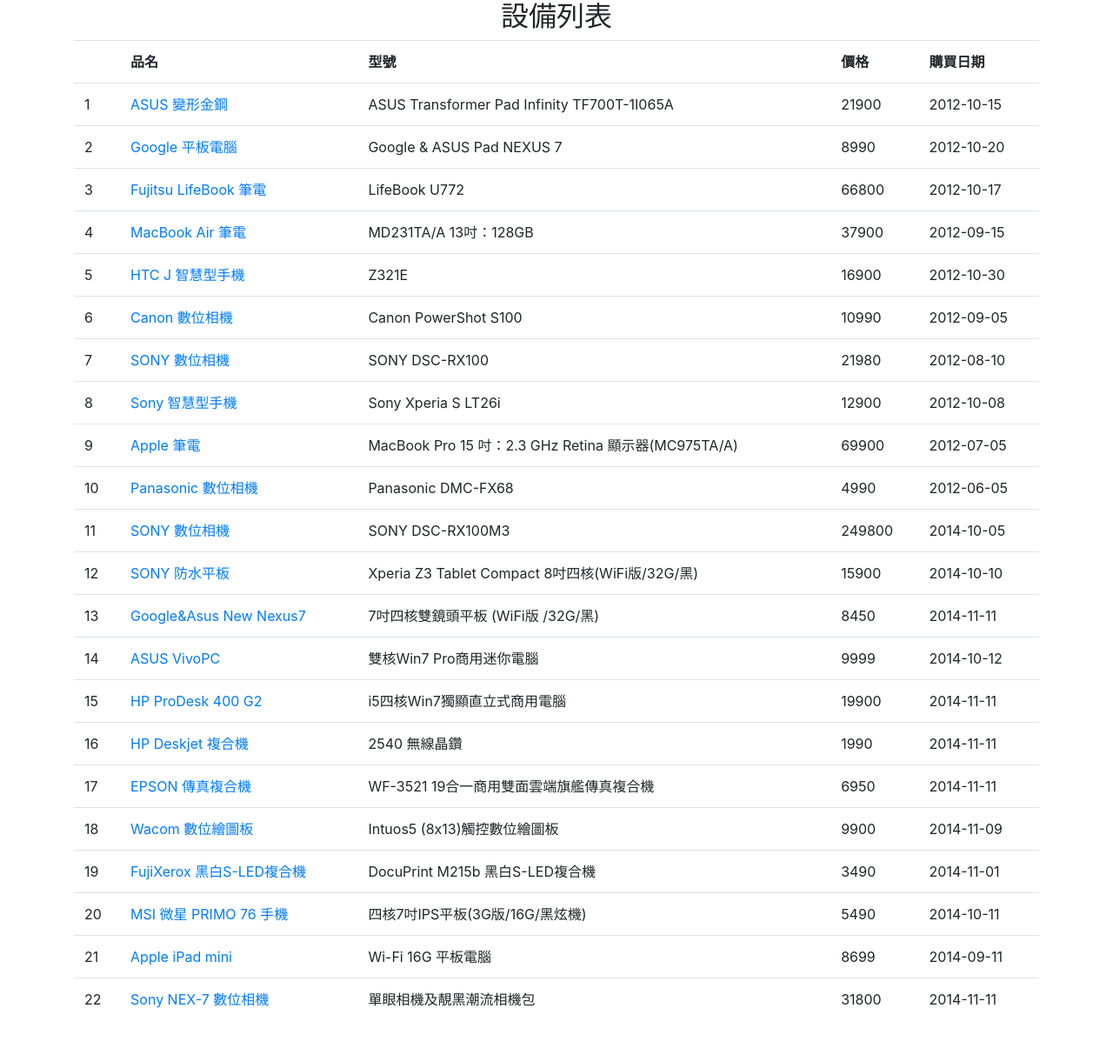
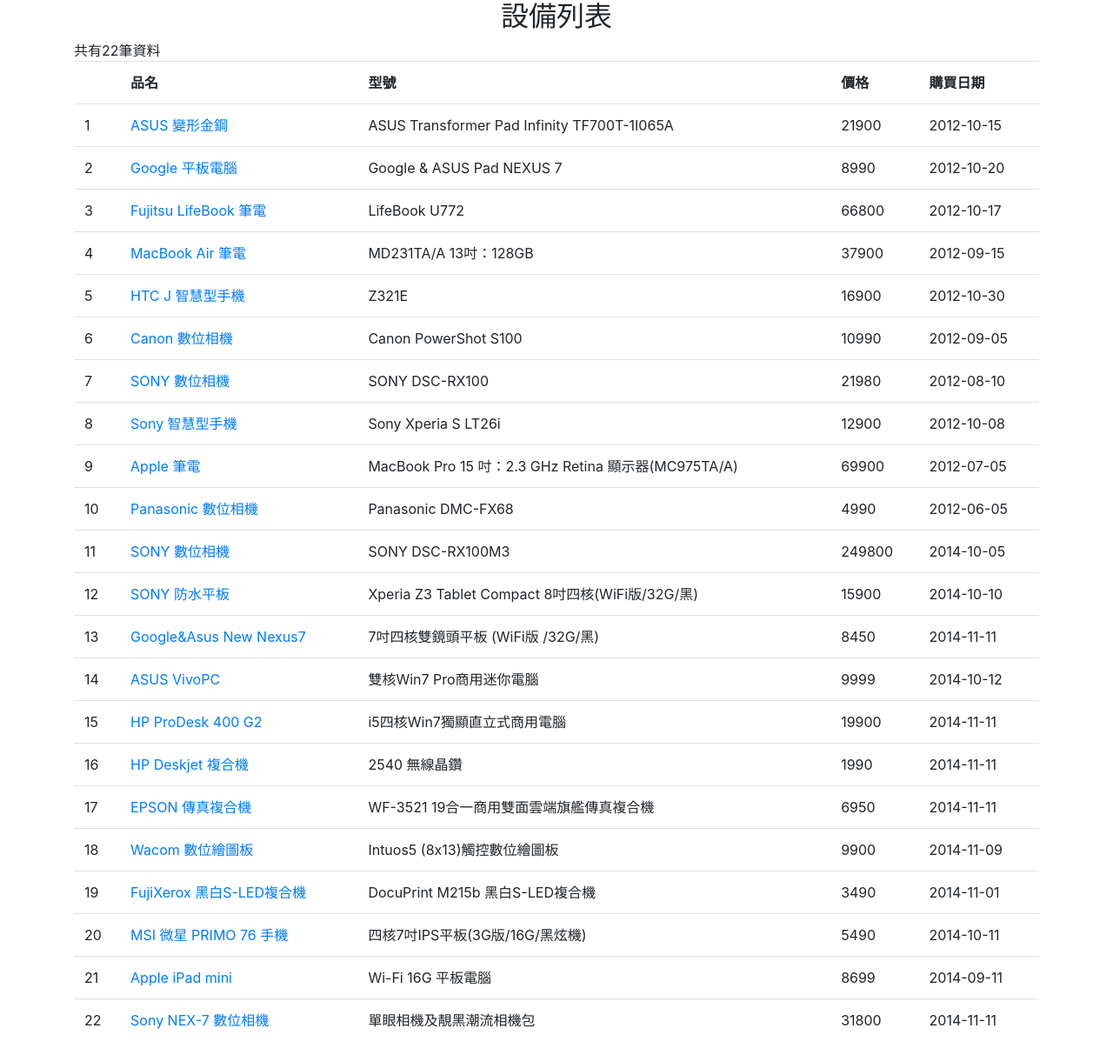
Before and after one commit to 0jane/2020_ud2web, a PHP site: page /device_list.php in a window 1280 px wide. Shown: the whole page at 87% size. Before the commit the page ends 1159 px from the top, so only its background shows below. Run offline with PHP 8.4, Linux system fonts and the light colour scheme; data comes from the database, SQL or seed files in the repository.

Commit message:
add row count to list

```diff
--- a/device_list.php
+++ b/device_list.php
@@ -31,6 +31,7 @@ try {
     <div class="container">
     <h2 style="text-align:center;">設備列表</h2>
     <?php
+        echo "共有".$stmt->rowCount()."筆資料";
         echo "<table class=\"table table-hover\" id=\"myData\">";
         echo "<tr><th>&nbsp;</th>";
         echo "<th>品名</th>";
```
